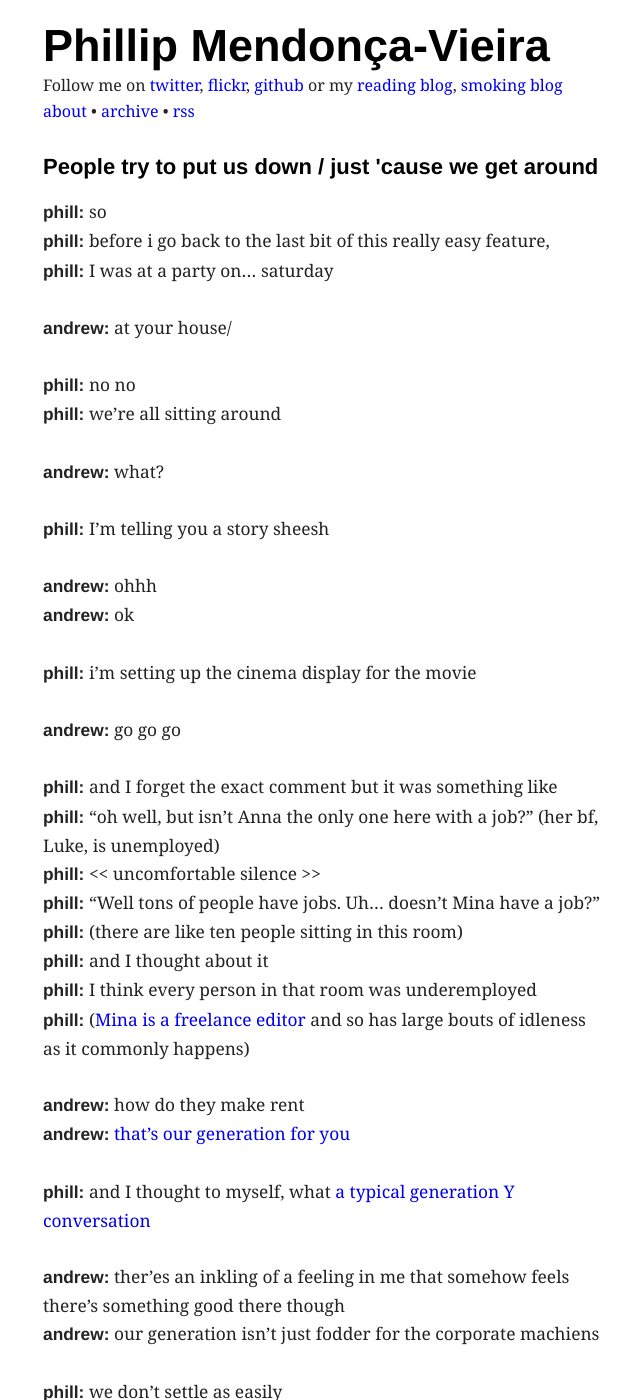
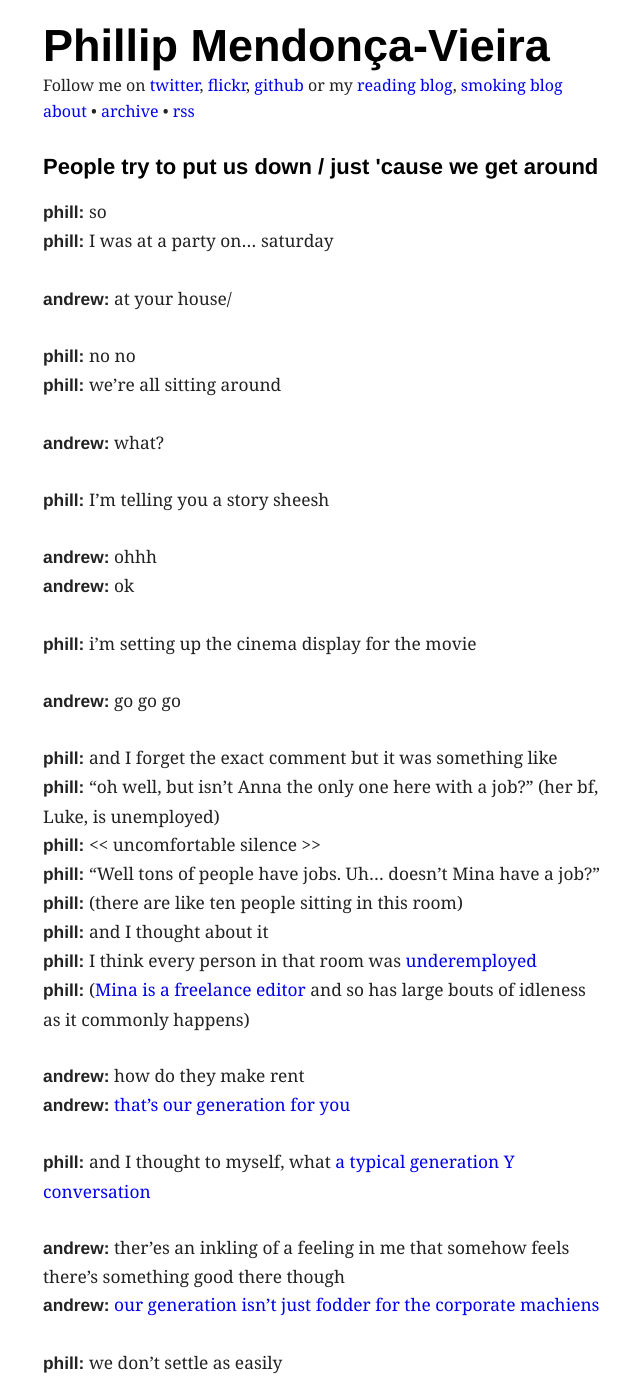
Before and after one commit to phillmv/okayfail.com-old, a Jekyll site: the page built from _posts/2011-07-05-people-try-to-put-us-down.md, in a window 1280 px wide and 1400 px high. Shown: the whole window, without its empty margins (317-957 px from the left). Built offline with Jekyll 4.4.1, drawn with Linux system fonts in a browser that asks for light colours; Markdown is read by kramdown in place of the engine named in the settings; part of the change alters nothing that is shown.

Commit message:
Minor fix, more links

```diff
--- a/_posts/2011-07-05-people-try-to-put-us-down.md
+++ b/_posts/2011-07-05-people-try-to-put-us-down.md
@@ -3,7 +3,6 @@ layout: post
 title: People try to put us down / just 'cause we get around
 ---
 <span class="sans-bold">phill:</span> so<br/>
-<span class="sans-bold">phill:</span> before i go back to the last bit of this really easy feature,<br/>
 <span class="sans-bold">phill:</span> I was at a party on… saturday<br/>
 
 
@@ -30,7 +29,7 @@ title: People try to put us down / just 'cause we get around
 <span class="sans-bold">phill:</span> "Well tons of people have jobs. Uh… doesn't Mina have a job?"<br/>
 <span class="sans-bold">phill:</span> (there are like ten people sitting in this room)<br/>
 <span class="sans-bold">phill:</span> and I thought about it<br/>
-<span class="sans-bold">phill:</span> I think every person in that room was underemployed<br/>
+<span class="sans-bold">phill:</span> I think every person in that room was [underemployed](http://www.theglobeandmail.com/report-on-business/economy/economy-lab/daily-mix/as-jobless-levels-surge-a-lost-generation/article1889998/)<br/>
 <span class="sans-bold">phill:</span> ([Mina is a freelance editor](http://www.minasewellmancuso.com/) and so has large bouts of idleness as it commonly happens)<br/>
 
 <span class="sans-bold">andrew:</span> how do they make rent<br/>
@@ -39,7 +38,7 @@ title: People try to put us down / just 'cause we get around
 <span class="sans-bold">phill:</span> and I thought to myself, what [a typical generation Y conversation](http://www.nytimes.com/2010/07/07/business/economy/07generation.html?_r=1&pagewanted=all)
 
 <span class="sans-bold">andrew:</span> ther'es an inkling of a feeling in me that somehow feels there's something good there though<br/>
-<span class="sans-bold">andrew:</span> our generation isn't just fodder for the corporate machiens
+<span class="sans-bold">andrew:</span> [our generation isn't just fodder for the corporate machiens](http://postcards.blogs.fortune.cnn.com/2010/07/07/who-cares-about-a-career-not-gen-y/)
 
 <span class="sans-bold">phill:</span> we don't settle as easily
 
```
